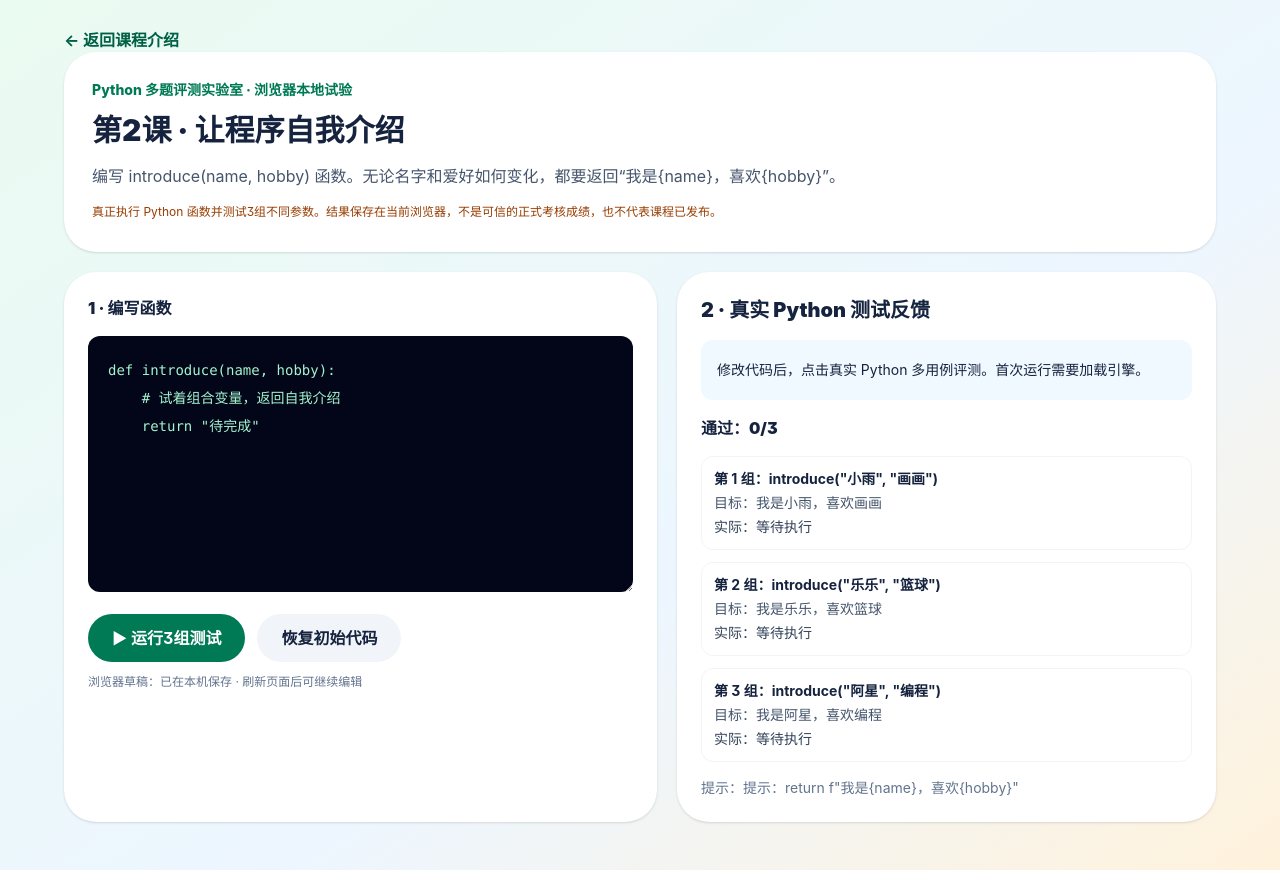
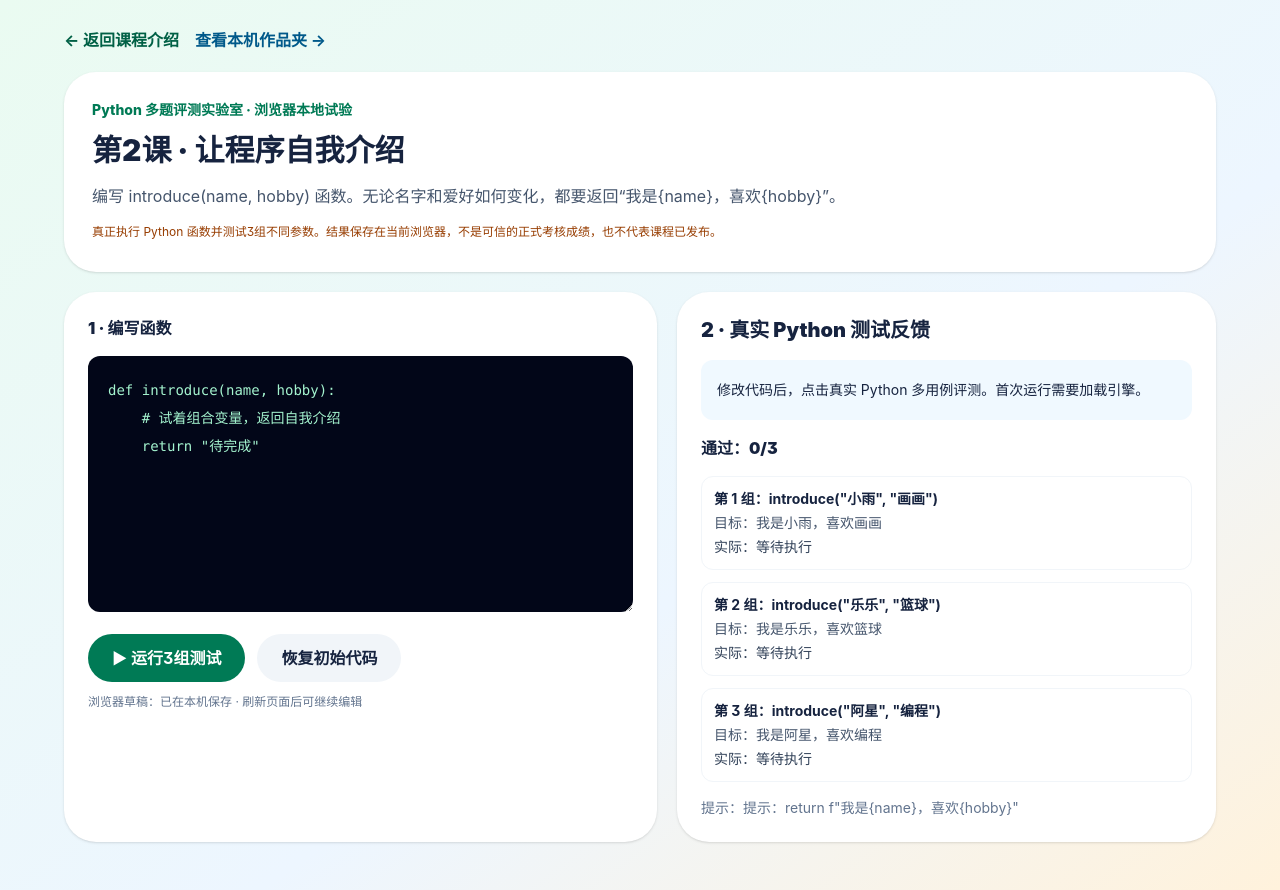
Before and after one commit to HelloMrDuan/kidsCoding, a Next.js app in the folder apps/web/: page /learn/python-lab/P0-U1-L02 in a window 1280 px wide. Built offline with nearby package versions, Linux system fonts and the light colour scheme.

Commit message:
test(progress): connect portfolio and verify reload-to-resume in Chrome

```diff
--- a/apps/web/src/features/python-lab/python-multi-lab.tsx
+++ b/apps/web/src/features/python-lab/python-multi-lab.tsx
@@ -84,7 +84,7 @@ export function PythonMultiLab({lessonId}:{lessonId:MultiPythonLessonId}) {
   }
   return <main className="min-h-screen bg-[linear-gradient(145deg,#eafbf1,#edf6ff_60%,#fff2dc)] px-4 py-7">
     <div className="mx-auto max-w-6xl space-y-5">
-      <Link className="font-bold text-emerald-800" href={`/learn/catalog/${lessonId}`}>← 返回课程介绍</Link>
+      <div className="flex flex-wrap items-center gap-4"><Link className="font-bold text-emerald-800" href={`/learn/catalog/${lessonId}`}>← 返回课程介绍</Link><Link className="font-bold text-sky-800" data-testid="python-portfolio-link" href="/learn/portfolio">查看本机作品夹 →</Link></div>
       <header className="rounded-[2rem] bg-white p-7 shadow-sm">
         <p className="text-sm font-extrabold text-emerald-700">Python 多题评测实验室 · 浏览器本地试验</p>
         <h1 className="mt-3 text-3xl font-black">{lesson.title}</h1>
```
Also changed, not shown: 1 other file (tests, documents, lock files or other folders).
